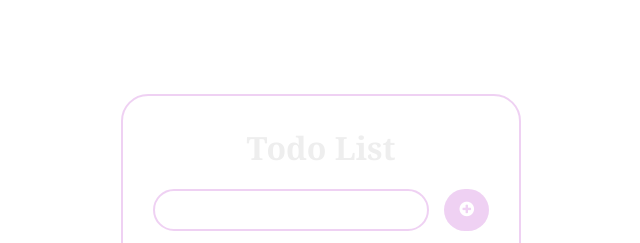
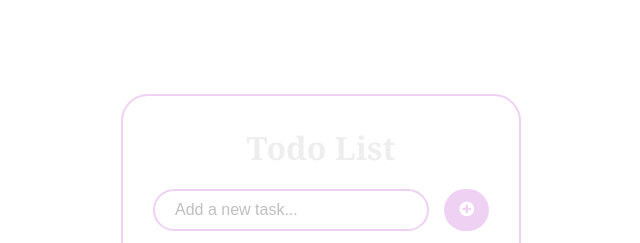
Before and after one commit to Utkarsh-Chhabra/To-do-List, a plain HTML site: page New folder (2)/index.html in a window 1280 px wide. Shown: the top 243 px of the page, 319-959 px from the left. Drawn offline with Linux system fonts and the light colour scheme.

Commit message:
Update index.html

```diff
--- a/New folder (2)/index.html
+++ b/New folder (2)/index.html
@@ -13,7 +13,7 @@
   <div class="container">
     <h1>Todo List</h1>
     <div class="input-container">
-      <input class="todo-input">
+      <input class="todo-input" placeholder="Add a new task...">
       <button class="add-button">
         <i class="fa fa-plus-circle"></i>
       </button>
```
